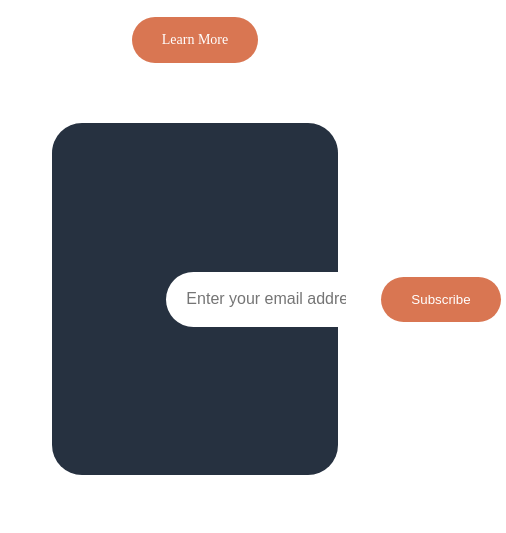
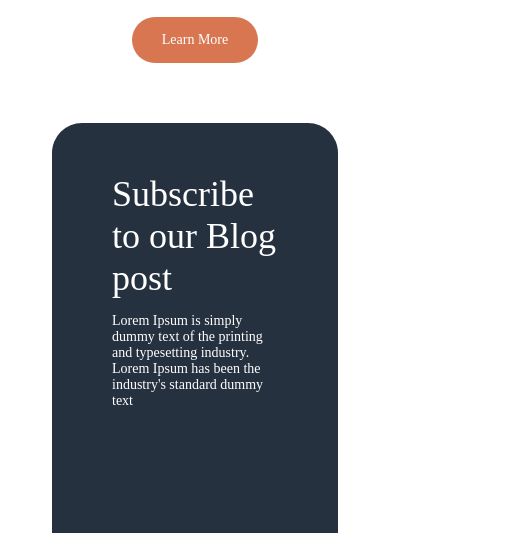
Before and after one commit to gsbymsui83-commits/hodu2, a plain HTML site: page index.html in a window 390 px wide. Shown: the part 3663-4196 px from the top of the page, 506 px wide, since content can reach past the window. Drawn offline with Linux system fonts and the light colour scheme.

Commit message:
업데이트

```diff
--- a/css/style.css
+++ b/css/style.css
@@ -93,17 +93,6 @@ header {
     max-width: 415px;
 }
 
-main::after {
-    content: "";
-    width: 100%;
-    height: 340px;
-    background:  url(../images/img_5.png) no-repeat 0 35% / 100% linear-gradient(
-        0deg,
-      rgba(242, 233, 216, 0.6),
-      rgba(242, 233, 216, 0.6)
-    );
-}
-
 /*============ gallery section ========== */
 .gallery-content {
     display: flex;
@@ -171,6 +160,73 @@ main::after {
     align-items: center;
     gap: 20px;
 }
+
+
+/* gallery-3 */
+.gallery-3 {
+    display: flex;
+    justify-content: center;
+    align-items: center;
+    width: 100%;
+    padding : 50px 60px;
+    background-color: var(--navy);
+    border-radius: 30px;
+    gap: 140px
+
+}
+
+.gallery-3 .text-box {
+    color: var(--white);
+    max-width: 600px   ;
+}
+
+.gallery-3 .main-text {
+    font-size: 36px;
+    margin-bottom: 14px;
+}
+
+/* input box */
+.gallery-3 .input-box {
+    display: flex;
+    justify-content: center;
+    align-items: center;
+    background-color: var(--white);
+    border-radius:60px;
+    /* width: 400px; */
+    gap: 10px;
+}
+
+.gallery-3 .input-box input {
+    border: none;
+    background: none;
+    outline: none;
+    padding: 16px 20px;
+    font-size: 16px;
+}
+
+.gallery-3 .input-box .btn-subscribe {
+    border: none;
+    margin: 5px;
+}
+
+/* ====================footer====================== */
+.footer-content {
+    display: flex;
+    justify-content: space-between;
+    align-items: center;
+    margin: 25px auto;
+}
+
+.footer-content .logo {
+    aspect-ratio: 226/70;
+}
+.sns {
+    display: flex;
+    align-items: center;
+    gap: 20px;
+}
+
+
 @media (max-width: 768px) {
     .container {
         font-size: 14px;
@@ -232,46 +288,10 @@ main::after {
     justify-content: center;
     gap: 20px;
     }
-}
 
     /* gallery-3 */
     .gallery-3 {
-    display: flex;
-    justify-content: center;
-    align-items: center;
-    width: 100%;
-    padding : 50px 60px;
-    background-color: var(--navy);
-    border-radius: 30px;
-    gap: 140px
-
-    margin-bottom: -100px;
-    /* 내 키의 절반 정도를 아래로 밀어버림 */
-    position: relative;
-    z-index: 10;
-
-}
-
-.gallery-3 .text-box {
-    color: var(--white);
-    max-width: 600px   ;
-    margin-right: 140px;
-}
-
-.gallery-3 .main-text {
-    font-size: 36px;
-    margin-bottom: 14px;
-}
-
-/* input box */
-.gallery-3 .input-box {
-    display: flex;
-    justify-content: center;
-    align-items: center;
-    background-color: var(--white);
-    border-radius:60px;
-    /* width: 400px; */
-    gap: 10px;
+    flex-direction: column;
     }
 
     .gallery-3 .input-box input {
@@ -279,8 +299,6 @@ main::after {
     background: none;
     outline: none;
     padding: 16px 20px;
-    width: 200px;
-    font-size: 16px;
     }
 
     .gallery-3 .input-box .btn-subscribe {
@@ -288,31 +306,4 @@ main::after {
     margin: 5px;
     }
 
-/* ====================footer====================== */
-.footer-content {
-    display: flex;
-    justify-content: space-between;
-    align-items: center;
-    margin: 25px auto;
 }
-
-.footer-content .logo {
-    aspect-ratio: 226/70;
-}
-.sns {
-    display: flex;
-    align-items: center;
-    gap: 20px;
-}
-
-@media (max-width: 768px) {
-    .hero-section, .main-intro {
-        flex-direction: column;
-    }
-
-    .hero-section .img-box, .main-intro .img-box {
-        width: 100%;
-        height: auto;
-        margin: 20px 0;
-    }
-}
```
Lines whose indentation alone changed are shown as unchanged.
